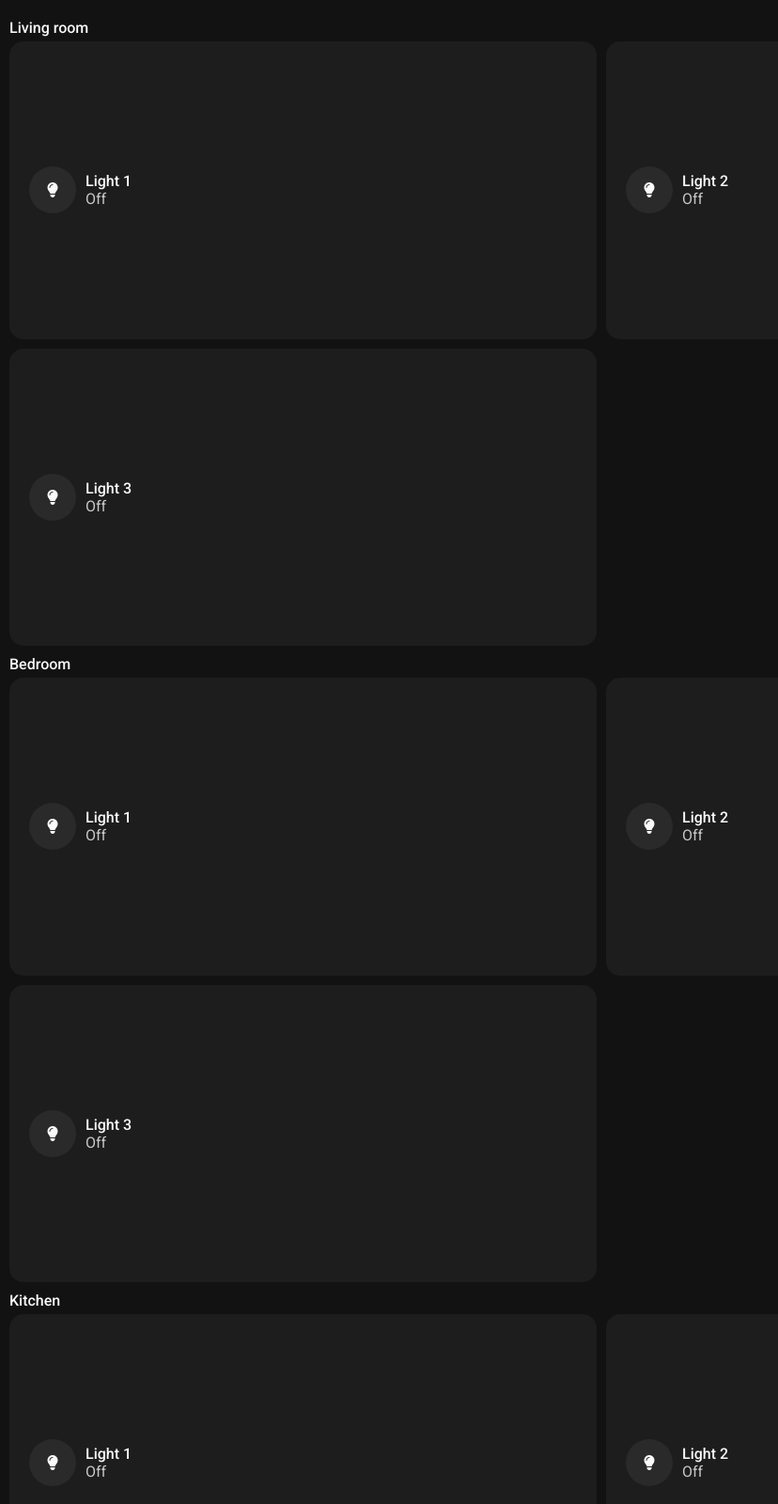
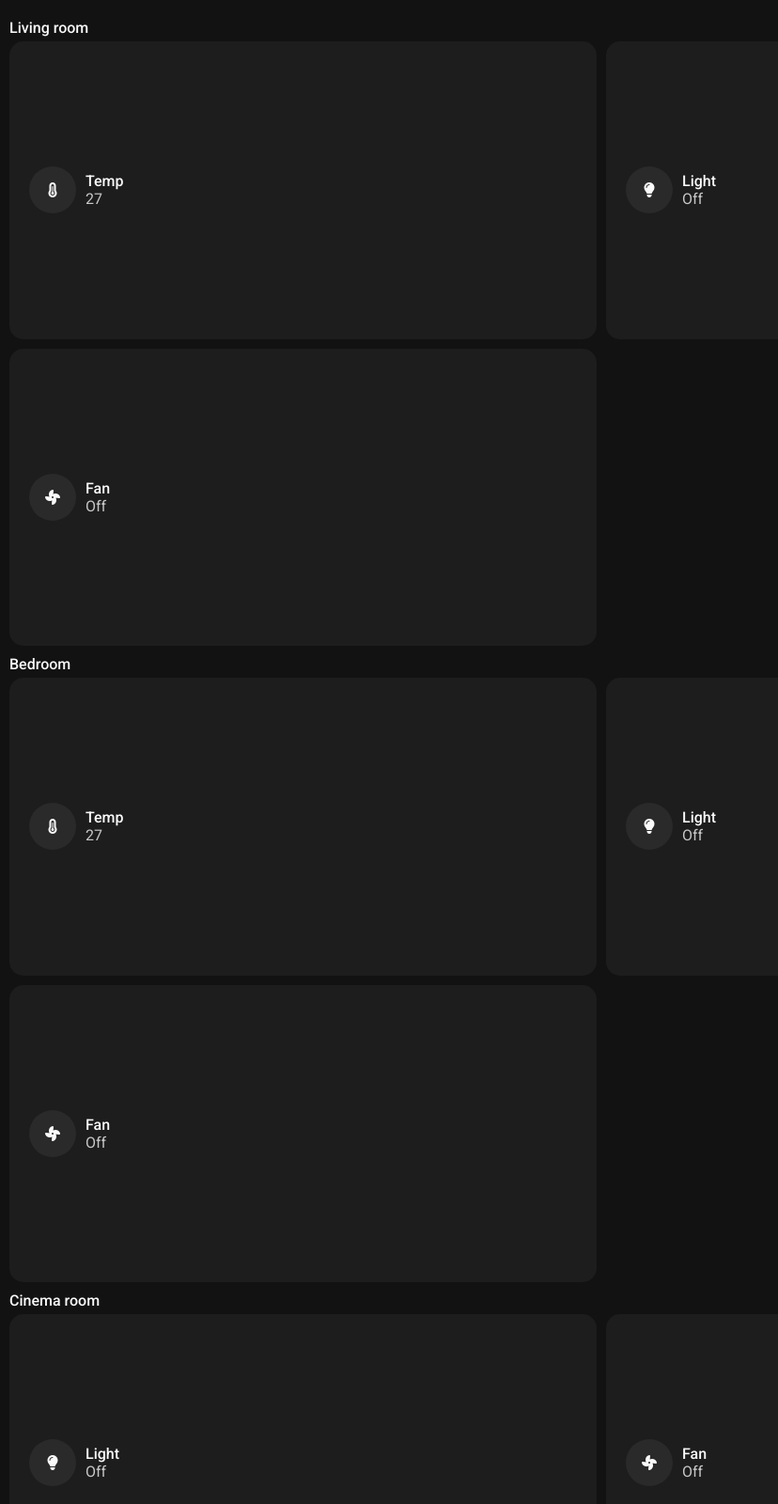
Before and after one commit to ErogeMaster225/PBL4, a website: page public/index.html in a window 1280 px wide. Shown: the top 1600 px of the page at 94% size, without its empty margins (0-828 px from the left). Drawn offline with nearby package versions, Linux system fonts and the light colour scheme; no server answers.

Commit message:
Almost there

```diff
--- a/public/index.html
+++ b/public/index.html
@@ -13,90 +13,106 @@
 
 	<body oncopy="return false" oncut="return false" onpaste="return false">
 		<div class="Wrapper">
-			<!-- <div class="Dashboard">
-				<span>asd</span>
-			</div> -->
+			<div class="deviceGrid">
+
+			</div>
 			<div class="roomLabel">Living room</div>
 			<div class="deviceGrid">
-				<input type="checkbox" id="LRLED1" name="LivingRoom" hidden />
+				<div class="Meter">
+					<div class="icon"><i class="fa-solid fa-temperature-three-quarters"></i></div>
+					<div class="textWrapper">
+						<div class="device">Temp</div>
+						<div class="status">27</div>
+					</div>
+				</div>
+				<input type="checkbox" id="LRLED" name="port1" hidden />
 				<div class="Toggle">
 					<div class="icon"><i class="fa-solid fa-lightbulb"></i></div>
 					<div class="textWrapper">
-						<div class="device">Light 1</div>
+						<div class="device">Light</div>
 						<div class="status">Off</div>
 					</div>
 				</div>
-				<input type="checkbox" id="LRLED2" name="LivingRoom" hidden />
+				<input type="checkbox" id="LRFAN" name="port1" hidden />
 				<div class="Toggle">
-					<div class="icon"><i class="fa-solid fa-lightbulb"></i></div>
+					<div class="icon"><i class="fa-solid fa-fan"></i></div>
 					<div class="textWrapper">
-						<div class="device">Light 2</div>
-						<div class="status">Off</div>
-					</div>
-				</div>
-				<input type="checkbox" id="LRLED3" name="LivingRoom" hidden />
-				<div class="Toggle">
-					<div class="icon"><i class="fa-solid fa-lightbulb"></i></div>
-					<div class="textWrapper">
-						<div class="device">Light 3</div>
+						<div class="device">Fan</div>
 						<div class="status">Off</div>
 					</div>
 				</div>
 			</div>
 			<div class="roomLabel">Bedroom</div>
 			<div class="deviceGrid">
-				<input type="checkbox" id="BEDLED1" name="Bedroom" hidden />
+				<div class="Meter">
+					<div class="icon"><i class="fa-solid fa-temperature-three-quarters"></i></div>
+					<div class="textWrapper">
+						<div class="device">Temp</div>
+						<div class="status">27</div>
+					</div>
+				</div>
+				<input type="checkbox" id="BEDLED" name="port1" hidden />
 				<div class="Toggle">
 					<div class="icon"><i class="fa-solid fa-lightbulb"></i></div>
 					<div class="textWrapper">
-						<div class="device">Light 1</div>
+						<div class="device">Light</div>
 						<div class="status">Off</div>
 					</div>
 				</div>
-				<input type="checkbox" id="BEDLED2" name="Bedroom" hidden />
+				<input type="checkbox" id="BEDFAN" name="port1" hidden />
 				<div class="Toggle">
-					<div class="icon"><i class="fa-solid fa-lightbulb"></i></div>
+					<div class="icon"><i class="fa-solid fa-fan"></i></div>
 					<div class="textWrapper">
-						<div class="device">Light 2</div>
-						<div class="status">Off</div>
-					</div>
-				</div>
-				<input type="checkbox" id="BEDLED3" name="Bedroom" hidden />
-				<div class="Toggle">
-					<div class="icon"><i class="fa-solid fa-lightbulb"></i></div>
-					<div class="textWrapper">
-						<div class="device">Light 3</div>
+						<div class="device">Fan</div>
 						<div class="status">Off</div>
 					</div>
 				</div>
 			</div>
-
-			<div class="roomLabel">Kitchen</div>
+			<div class="roomLabel">Cinema room</div>
 			<div class="deviceGrid">
-				<input type="checkbox" id="KLED1" name="Kitchen" hidden />
+				<input type="checkbox" id="CLED" name="port1" hidden />
 				<div class="Toggle">
 					<div class="icon"><i class="fa-solid fa-lightbulb"></i></div>
 					<div class="textWrapper">
-						<div class="device">Light 1</div>
+						<div class="device">Light</div>
 						<div class="status">Off</div>
 					</div>
 				</div>
-				<input type="checkbox" id="KLED2" name="Kitchen" hidden />
+				<input type="checkbox" id="CFAN" name="port1" hidden />
+				<div class="Toggle">
+					<div class="icon"><i class="fa-solid fa-fan"></i></div>
+					<div class="textWrapper">
+						<div class="device">Fan</div>
+						<div class="status">Off</div>
+					</div>
+				</div>
+				<input type="checkbox" id="CMOVIE" name="port1" hidden />
+				<div class="Toggle">
+					<div class="icon"><i class="fa-solid fa-camera-movie"></i></div>
+					<div class="textWrapper">
+						<div class="device">Cinema Mode</div>
+						<div class="status">Off</div>
+					</div>
+				</div>
+			</div>
+			<div class="roomLabel">Kitchen</div>
+			<div class="deviceGrid">
+				<input type="checkbox" id="KLED" name="port1" hidden />
 				<div class="Toggle">
 					<div class="icon"><i class="fa-solid fa-lightbulb"></i></div>
 					<div class="textWrapper">
-						<div class="device">Light 2</div>
+						<div class="device">Light</div>
 						<div class="status">Off</div>
 					</div>
 				</div>
 			</div>
 			<div class="roomLabel">Bathroom</div>
 			<div class="deviceGrid">
-				<input type="checkbox" id="BATHLED1" name="Bathroom" hidden />
+				<input type="checkbox" id="BATHLED" name="port1" hidden />
 				<div class="Toggle">
 					<div class="icon"><i class="fa-solid fa-lightbulb"></i></div>
 					<div class="textWrapper">
-						<div class="device">Light 1</div>
+						<div class="device">Light</div>
 						<div class="status">Off</div>
 					</div>
 				</div>
--- a/public/script.js
+++ b/public/script.js
@@ -26,7 +26,7 @@ function toggleDevice(event) {
 	socket.emit("onoff", checkbox.name, checkbox.id, state.innerText == "Off" ? "ON" : "OFF");
 }
 socket.on("init", function (data) {
-	let devices = data.split(";");
+	let devices = data.slice(0, -1).split(";");
 	console.log(devices);
 	devices.forEach((device) => {
 		if (device.endsWith("ON")) {
--- a/public/style.css
+++ b/public/style.css
@@ -20,9 +20,6 @@ html {
 	color: #fafafa;
 	background-color: #121212;
 	padding: 10px;
-}
-
-.Dashboard {
 }
 .roomLabel {
 	color: #fafafa;
@@ -59,6 +56,22 @@ html {
 	background-color: #1d1d1d;
 	transition: all 0.4s;
 }
+.Meter::before {
+	content: "";
+	display: inline-block;
+	width: 1px;
+	height: 0;
+	padding-bottom: calc(100% / 2 - 6px);
+}
+.Meter {
+	display: flex;
+	border-radius: 15px;
+	padding: 10px;
+	position: relative;
+	align-items: center;
+	background-color: #1d1d1d;
+	transition: all 0.4s;
+}
 .icon {
 	background-color: #2a2a2a;
 	border-radius: 50%;
```
Also changed, not shown: server.js (+21 -11 lines), 2 other files.
